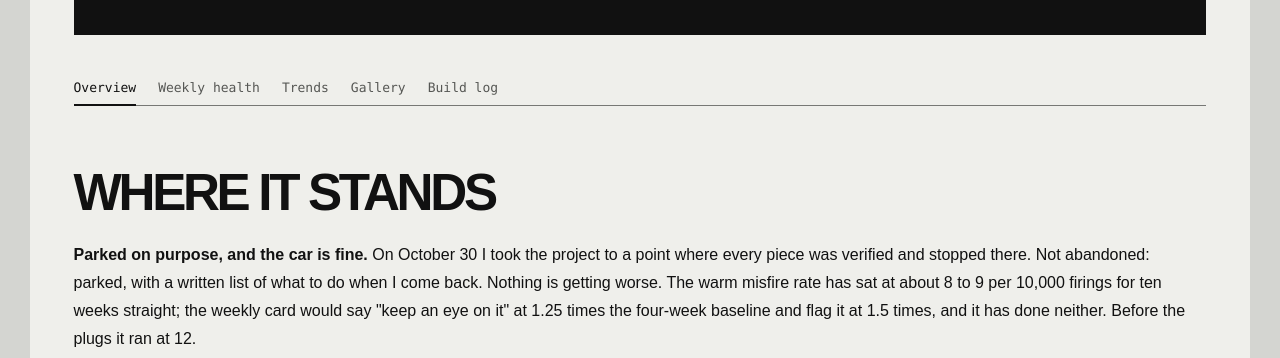
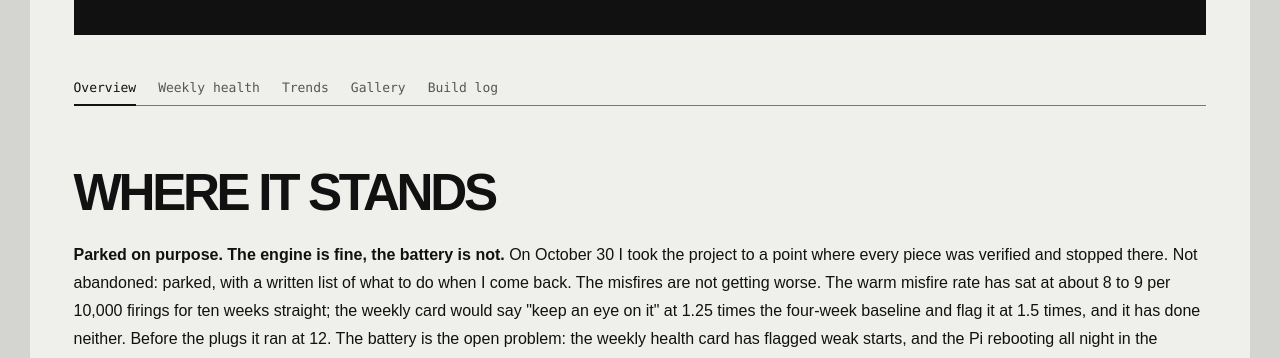
Before and after one commit to ahk02x/ahk02x.github.io, a plain HTML site: page sq/index.html in a window 1280 px wide. Shown: the part 594-952 px from the top of the page. Drawn offline with Linux system fonts and the light colour scheme.

Commit message:
SQ: scope the reassurance to the misfires, name the battery problem

```diff
--- a/sq/index.html
+++ b/sq/index.html
@@ -36,7 +36,7 @@
 </div></section><nav class="sq-tabs" aria-label="SQ5 sections"><a href="/sq/" aria-current="page">Overview</a><a href="/sq/health.html">Weekly health</a><a href="/sq/trends.html">Trends</a><a href="/sq/gallery.html">Gallery</a><a href="/sq/build-log.html">Build log</a></nav>
 
 <h2>Where it stands</h2>
-<p><strong>Parked on purpose, and the car is fine.</strong> On October 30 I took the project to a point where every piece was verified and stopped there. Not abandoned: parked, with a written list of what to do when I come back. Nothing is getting worse. The warm misfire rate has sat at about 8 to 9 per 10,000 firings for ten weeks straight; the weekly card would say "keep an eye on it" at 1.25 times the four-week baseline and flag it at 1.5 times, and it has done neither. Before the plugs it ran at 12.</p>
+<p><strong>Parked on purpose. The engine is fine, the battery is not.</strong> On October 30 I took the project to a point where every piece was verified and stopped there. Not abandoned: parked, with a written list of what to do when I come back. The misfires are not getting worse. The warm misfire rate has sat at about 8 to 9 per 10,000 firings for ten weeks straight; the weekly card would say "keep an eye on it" at 1.25 times the four-week baseline and flag it at 1.5 times, and it has done neither. Before the plugs it ran at 12. The battery is the open problem: the weekly health card has flagged weak starts, and the Pi rebooting all night in the parked car is what drains it.</p>
 <p>What changed at the gate, and since:</p>
 <ul>
 <li><strong>Raw bytes are kept now.</strong> The recorder writes every response from the engine computer as bytes, next to each drive's CSV, and a tool rebuilds the CSV from them with any channel map. A decoder fix can be re-run over old drives. This went live on the Pi on November 1, and the first drive after it rebuilt byte-identical: 1,451 rows, 55 columns, zero differences.</li>
```
Also changed, not shown: src/pages/sq.html (+1 -1 lines).
